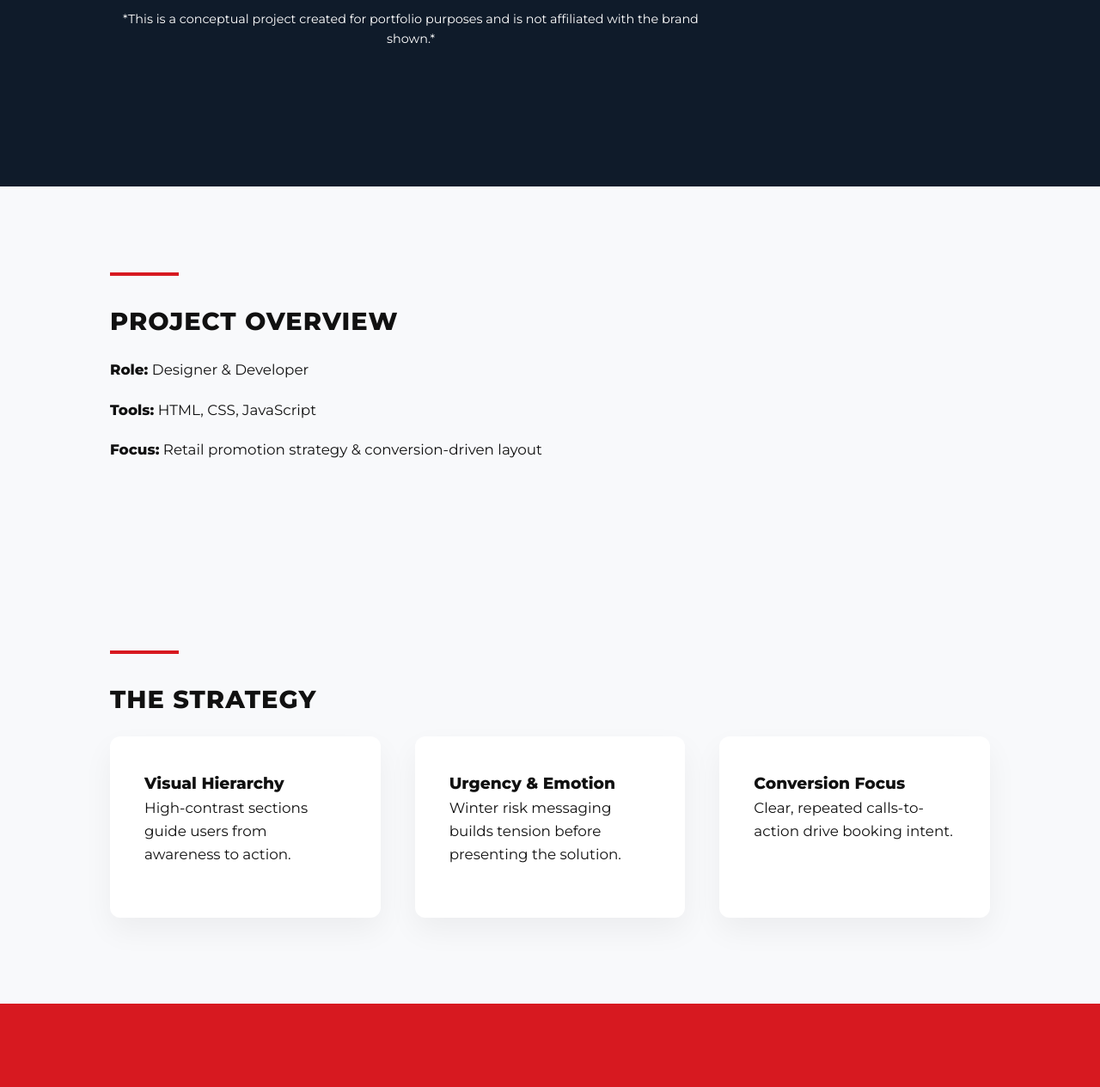
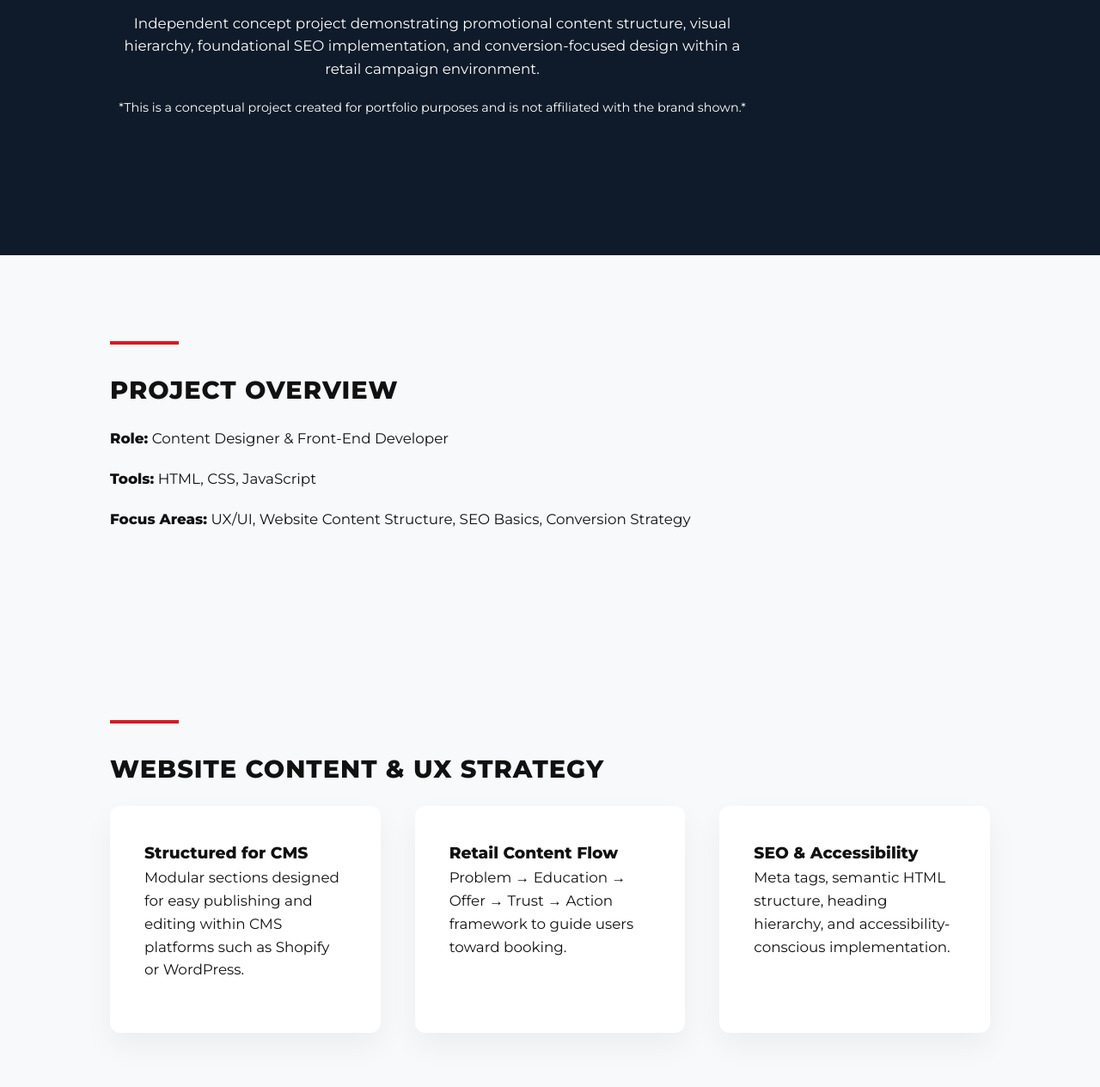
Before and after one commit to snehabhawar/Retail_Landing_Page_Concept_Project, a plain HTML site: page index.html in a window 1280 px wide. Shown: the part 300-1565 px from the top of the page at 86% size. Drawn offline with Linux system fonts and the light colour scheme.

Commit message:
Update index.html

```diff
--- a/index.html
+++ b/index.html
@@ -2,8 +2,9 @@
 <html lang="en">
 <head>
   <meta charset="UTF-8">
-  <title>Retail Landing Page Concept | Case Study</title>
+  <title>Website Content Landing Page Concept | Case Study</title>
   <meta name="viewport" content="width=device-width, initial-scale=1.0">
+  <meta name="description" content="Concept retail landing page demonstrating UX hierarchy, SEO structure, and conversion-focused website content strategy.">
 
   <link href="https://fonts.googleapis.com/css2?family=Montserrat:wght@400;600;800&display=swap" rel="stylesheet">
 
@@ -40,7 +41,7 @@
     }
 
     p {
-      max-width: 700px;
+      max-width: 750px;
       margin-bottom: 20px;
       font-size: 1.05rem;
     }
@@ -105,9 +106,7 @@
     }
 
     @media (max-width: 768px) {
-      h1 {
-        font-size: 2rem;
-      }
+      h1 { font-size: 2rem; }
     }
   </style>
 </head>
@@ -115,8 +114,12 @@
 <body>
 
   <section class="hero">
-    <h1>Retail Landing Page <span>Concept Project</span></h1>
-    <p>Independent spec project demonstrating conversion-focused layout, visual hierarchy, and responsive front-end development.</p>
+    <h1>Website Content & UX <span>Landing Page Concept</span></h1>
+    <p>
+      Independent concept project demonstrating promotional content structure,
+      visual hierarchy, foundational SEO implementation, and conversion-focused design
+      within a retail campaign environment.
+    </p>
     <p style="margin-top:20px;font-size:0.9rem;">
       *This is a conceptual project created for portfolio purposes and is not affiliated with the brand shown.*
     </p>
@@ -125,32 +128,32 @@
   <section>
     <div class="divider"></div>
     <h2>Project Overview</h2>
-    <p><strong>Role:</strong> Designer & Developer</p>
+    <p><strong>Role:</strong> Content Designer & Front-End Developer</p>
     <p><strong>Tools:</strong> HTML, CSS, JavaScript</p>
-    <p><strong>Focus:</strong> Retail promotion strategy & conversion-driven layout</p>
+    <p><strong>Focus Areas:</strong> UX/UI, Website Content Structure, SEO Basics, Conversion Strategy</p>
   </section>
 
   <section>
     <div class="divider"></div>
-    <h2>The Strategy</h2>
+    <h2>Website Content & UX Strategy</h2>
     <div class="grid">
       <div class="card">
-        <h3>Visual Hierarchy</h3>
-        <p>High-contrast sections guide users from awareness to action.</p>
+        <h3>Structured for CMS</h3>
+        <p>Modular sections designed for easy publishing and editing within CMS platforms such as Shopify or WordPress.</p>
       </div>
       <div class="card">
-        <h3>Urgency & Emotion</h3>
-        <p>Winter risk messaging builds tension before presenting the solution.</p>
+        <h3>Retail Content Flow</h3>
+        <p>Problem → Education → Offer → Trust → Action framework to guide users toward booking.</p>
       </div>
       <div class="card">
-        <h3>Conversion Focus</h3>
-        <p>Clear, repeated calls-to-action drive booking intent.</p>
+        <h3>SEO & Accessibility</h3>
+        <p>Meta tags, semantic HTML structure, heading hierarchy, and accessibility-conscious implementation.</p>
       </div>
     </div>
   </section>
 
   <section class="cta">
-    <h2>View The Live Landing Page</h2>
+    <h2>View Live Landing Page</h2>
     <button onclick="window.location.href='landing.html'">
       Open Landing Page
     </button>
```
